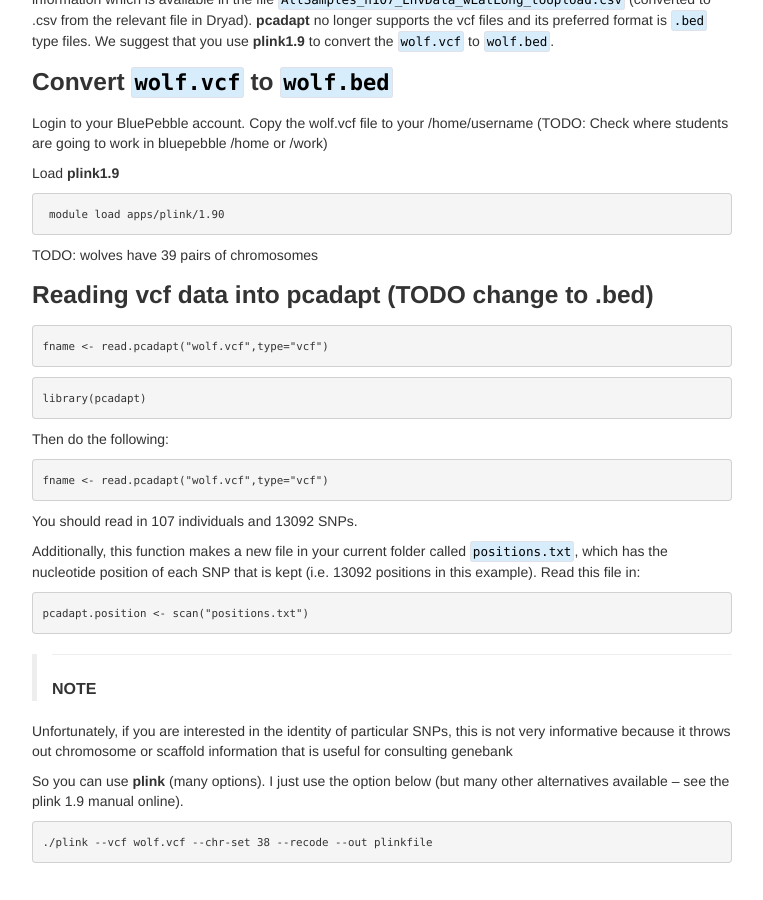
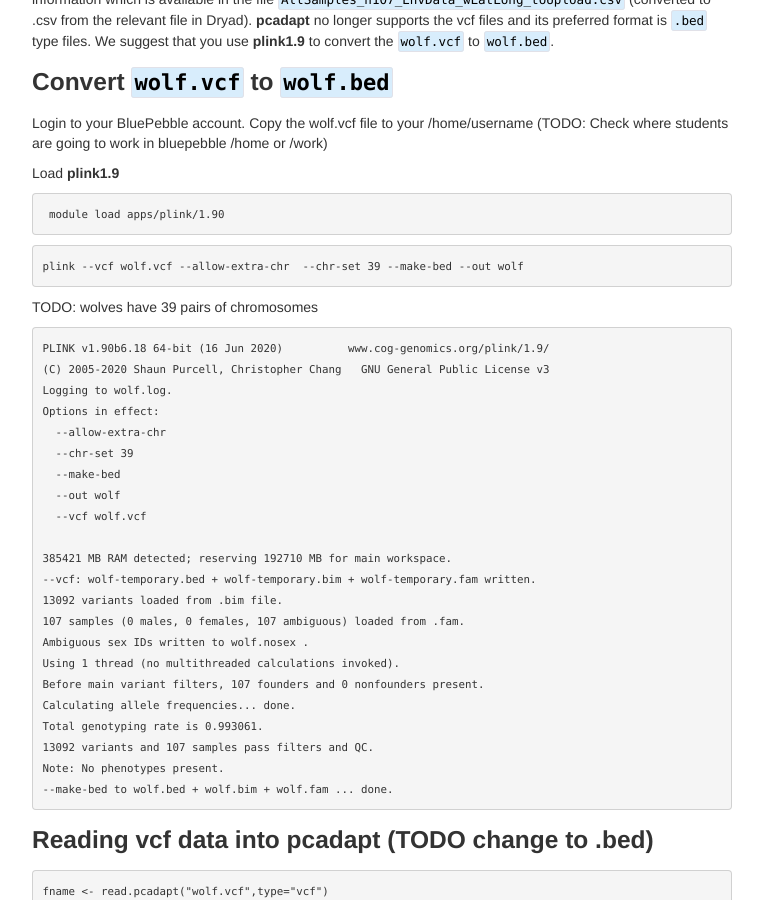
Before and after one commit to ritarasteiro/FieldCourse, a Jekyll site: the page built from pages/PCAdapt_practical.md, in a window 1280 px wide and 900 px high, scrolled down 596 px. Shown: the whole window, without its empty margins (258-1021 px from the left). Built offline with Jekyll 4.4.1, drawn with Linux system fonts in a browser that asks for light colours.

Commit message:
Update PCAdapt_practical.md

````diff
--- a/pages/PCAdapt_practical.md
+++ b/pages/PCAdapt_practical.md
@@ -36,9 +36,36 @@ Load  **plink1.9**
  module load apps/plink/1.90
 ```
 
+```sh
+plink --vcf wolf.vcf --allow-extra-chr  --chr-set 39 --make-bed --out wolf
+```
+
 TODO: wolves have 39 pairs of chromosomes
 
+```console
+PLINK v1.90b6.18 64-bit (16 Jun 2020)          www.cog-genomics.org/plink/1.9/
+(C) 2005-2020 Shaun Purcell, Christopher Chang   GNU General Public License v3
+Logging to wolf.log.
+Options in effect:
+  --allow-extra-chr
+  --chr-set 39
+  --make-bed
+  --out wolf
+  --vcf wolf.vcf
 
+385421 MB RAM detected; reserving 192710 MB for main workspace.
+--vcf: wolf-temporary.bed + wolf-temporary.bim + wolf-temporary.fam written.
+13092 variants loaded from .bim file.
+107 samples (0 males, 0 females, 107 ambiguous) loaded from .fam.
+Ambiguous sex IDs written to wolf.nosex .
+Using 1 thread (no multithreaded calculations invoked).
+Before main variant filters, 107 founders and 0 nonfounders present.
+Calculating allele frequencies... done.
+Total genotyping rate is 0.993061.
+13092 variants and 107 samples pass filters and QC.
+Note: No phenotypes present.
+--make-bed to wolf.bed + wolf.bim + wolf.fam ... done.
+```
 
 ### Reading vcf data into pcadapt (TODO change to .bed)
 ```R
````
